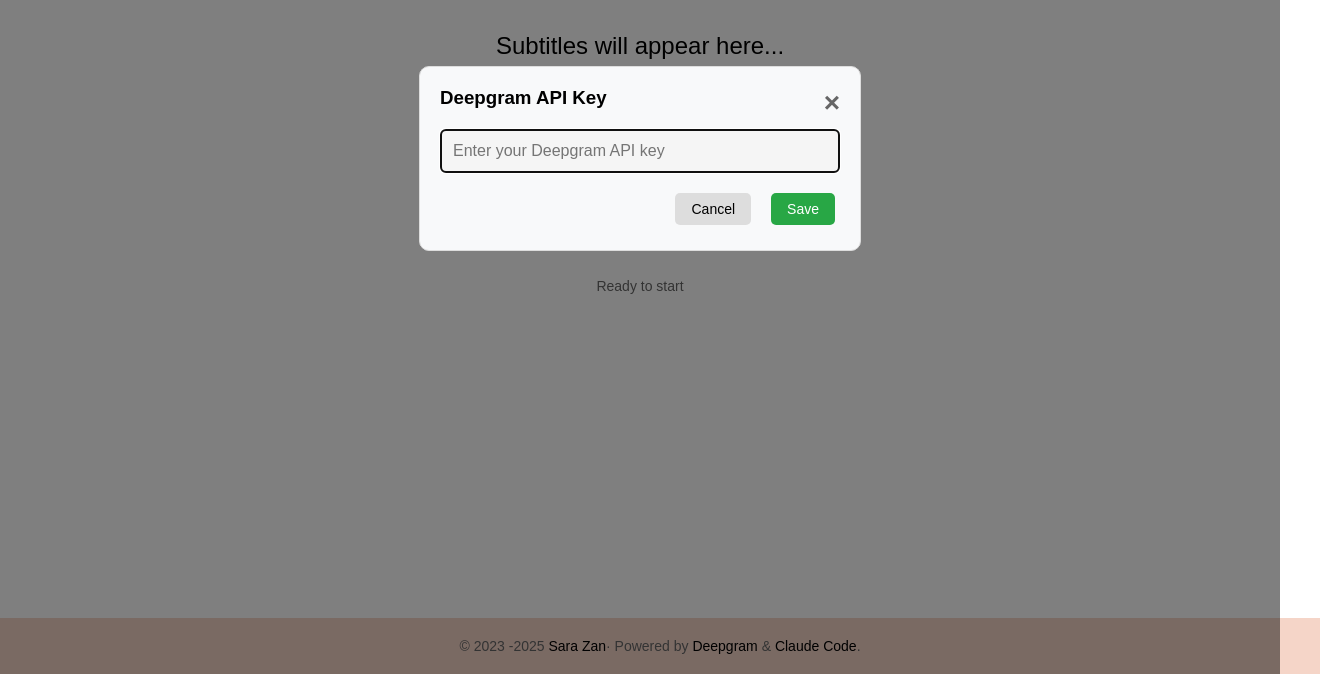
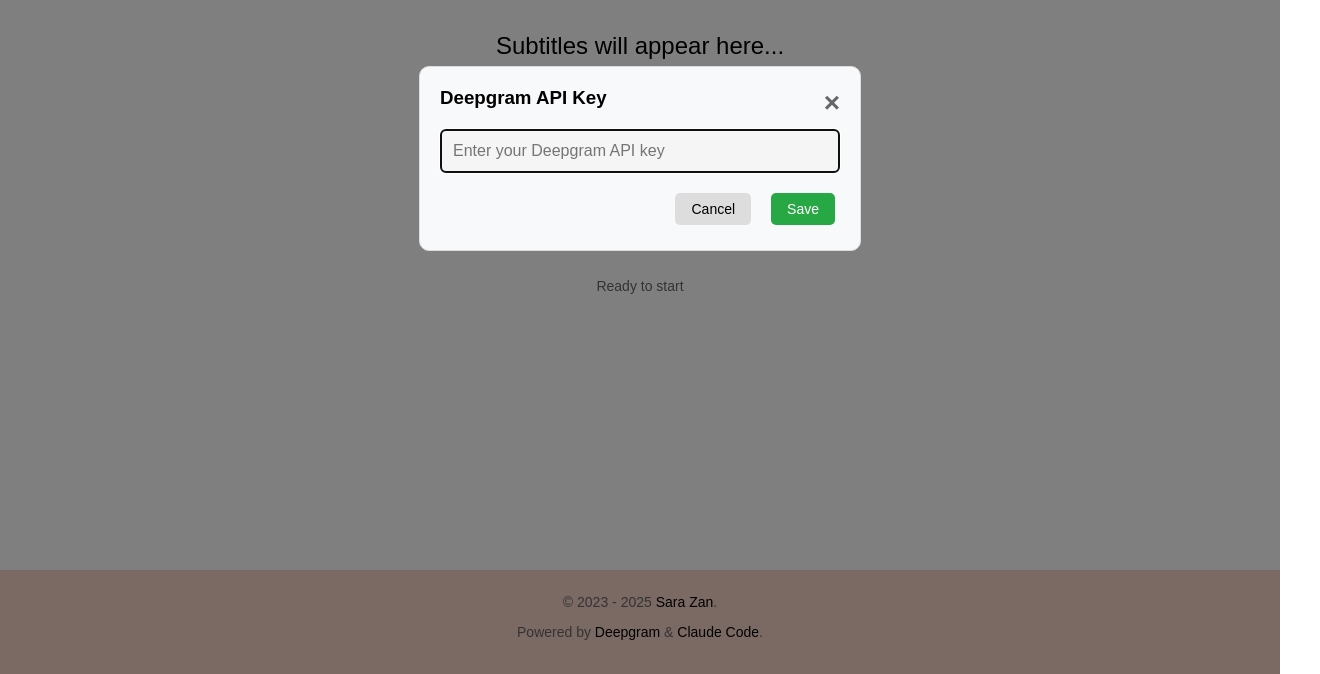
Before and after one commit to ZanSara/RealLifeSubs, a plain HTML site: page index.html in a window 1280 px wide. Shown: the part 126-800 px from the top of the page, 1320 px wide, since content can reach past the window. Drawn offline with Linux system fonts and the light colour scheme.

Commit message:
small tweaks

```diff
--- a/index.html
+++ b/index.html
@@ -327,7 +327,7 @@
         .footer {
             margin-top: auto;
             margin-bottom: 0;
-            padding: 20px;
+            padding: 10px 0 20px 0;
             text-align: center;
             font-size: 14px;
             color: var(--status-color);
@@ -335,11 +335,11 @@
             width: 100%;
         }
         [data-theme="dark"] .footer {
-            background-color: #2a1a1a;
+            background-color: #1f1f1f;
         }
         @media (prefers-color-scheme: dark) {
             :root:not([data-theme]) .footer {
-                background-color: #2a1a1a;
+                background-color: #1f1f1f;
             }
         }
         .footer a {
@@ -420,10 +420,12 @@
     </div>
 
     <footer class="footer">
-        <section>
-          © 2023 -2025 <a href="https://zansara.dev">Sara Zan</a>·
-          Powered by <a href="https://deepgram.com/" target="_blank" rel="noopener">Deepgram</a> &amp; <a href="https://www.anthropic.com/claude-code" target="_blank" rel="noopener">Claude Code</a>.
-        </section>
+        <p>
+          © 2023 - <span id="currentYear">2025</span> <a href="https://zansara.dev">Sara Zan</a>.
+        </p>
+        <p>
+        Powered by <a href="https://deepgram.com/" target="_blank" rel="noopener">Deepgram</a> &amp; <a href="https://www.anthropic.com/claude-code" target="_blank" rel="noopener">Claude Code</a>.
+        </p>
       </footer>
 
     <script>
@@ -526,6 +528,9 @@
 
         // Initialize theme on page load
         initializeTheme();
+
+        // Set current year in footer
+        document.getElementById('currentYear').textContent = new Date().getFullYear();
 
         // Modal functions
         function openModal() {
```
